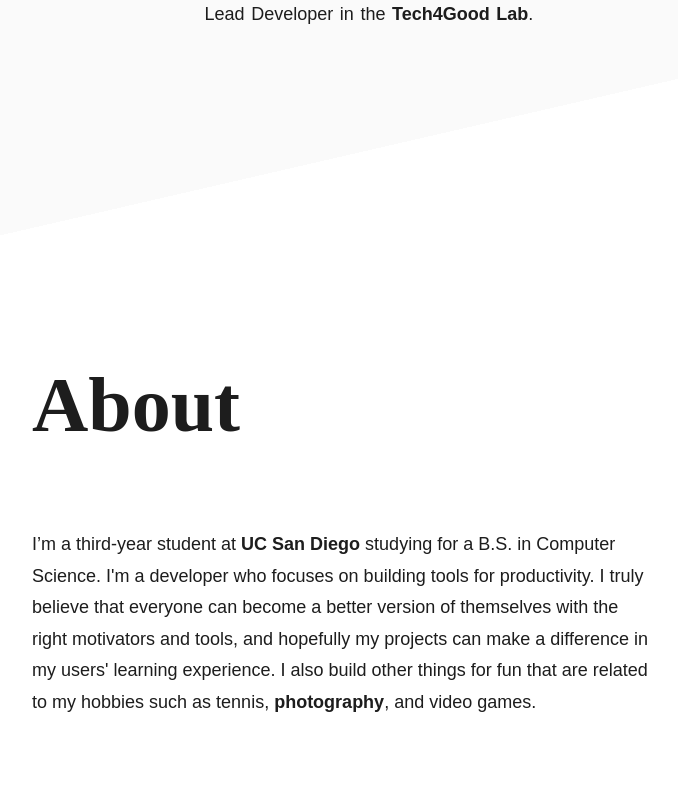
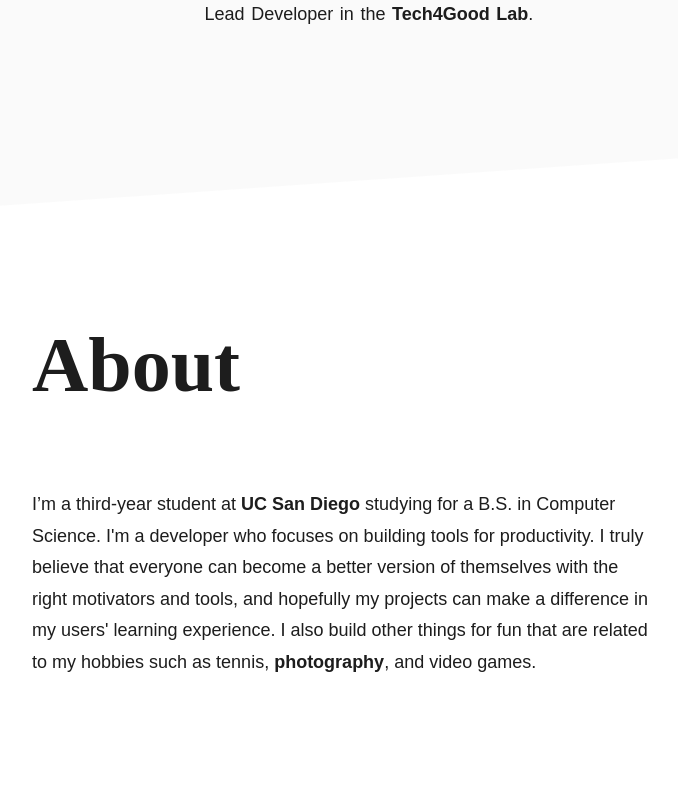
Before and after one commit to bdhmin/portfolio, a React (Create React App) app: page / in a window 1280 px wide. Shown: the part 480-1280 px from the top of the page, without its empty margins (128-806 px from the left). Built offline with nearby package versions, Linux system fonts and the light colour scheme; no server answers; a web font is replaced by a local one.

Commit message:
Prepared for ScrollMagic

```diff
--- a/package.json
+++ b/package.json
@@ -14,6 +14,7 @@
     "react-masonry-css": "^1.0.16",
     "react-router-dom": "^5.2.0",
     "react-scripts": "4.0.3",
+    "scrollmagic": "^2.0.8",
     "web-vitals": "^1.1.1"
   },
   "scripts": {
--- a/src/App/App.js
+++ b/src/App/App.js
@@ -13,7 +13,6 @@ function App() {
     <div className="App">
         <Router>
           <NavBar />
-
           <div className="body">
             <Switch>
               <Route exact path="/" component={Home}/>
--- a/src/App/Home/home.js
+++ b/src/App/Home/home.js
@@ -28,21 +28,26 @@ class Home extends Component {
       })
   }
 
+  /* <div className="status">
+    <h6><b>Live Status</b>: I'm { this.state.currentStatus }</h6>
+  </div> */
   render() {
     return (
-      <div className="Home">
+      <div className="home">
+
         <div className="Intro">
           <div className="Name">Bryan Min</div>
           <div className="Greeting">
             <h6>I’m a student studying Computer Science who loves front-end dev and aesthetic design. Currently, I'm an Undergraduate Research Assistant and Lead Developer in the <a className="t4g" href="https://tech4good.soe.ucsc.edu/#/" target="_blank" rel="noreferrer">Tech4Good Lab</a>.</h6>
-            {/* <div className="status">
-              <h6><b>Live Status</b>: I'm { this.state.currentStatus }</h6>
-            </div> */}
           </div>
         </div>
 
-        <About />
-        {/* <Projects /> */}
+        <div class="main">
+          <div class="about-component">
+            <About/>
+          </div>
+          <div class="angle-border"></div>
+        </div>
       </div>
     )
   }
--- a/src/App/Home/home.scss
+++ b/src/App/Home/home.scss
@@ -1,34 +1,25 @@
-.Home {
+.home {
   // TEMPORARY BORDER
   // border: solid 1px purple;
-
   width: 100vw;
   display: flex;
   flex-direction: column;
   justify-content: center;
   align-items: center;
-  // margin-top: 40vh;
 
 
 }
 
 .Intro {
-  // TEMPORARY BORDER
   // border: solid 1px red;
-
   width: 100vw;
   height: 100vh;
   display: flex;
   flex-direction: column;
   align-items: center;
-  margin-bottom: 40px;
+  background-color: #FAFAFA;
 
-  background: -webkit-linear-gradient(167deg, #FAFAFA 68%, #ffffff 60%);
-  background: -o-linear-gradient(167deg, #FAFAFA 68%, #ffffff 60%);
-  background: -moz-linear-gradient(167deg, #FAFAFA 68%, #ffffff 60%);
-  background: linear-gradient(167deg, #FAFAFA 68%, #ffffff 60%);
-
-  // background-position: 0 20vh;
+  // filter: blur(10px);
 
   .Name {
     font-family: 'lemonde-journal', serif;
@@ -38,20 +29,35 @@
     margin-top: 30vh;
     cursor: default;
   }
-  // .Name:hover {
-  //   color: #999794;
-  // }
 
   .Greeting {
-    // TEMPORARY BORDER
-    // border: solid 1px blue;
-
     margin-top: 30px;
     top: 20vh;
     height: fit-content;
     max-width: 615px;
     word-spacing: 1.6px;
+  }
+}
 
+.main {
+  position: relative;
+  width: 100%;
+  display: flex;
+  justify-content: center;
+  .about-component {
+    z-index: 3;
+    height: 700px;
+  }
+  .angle-border {
+    z-index: 2;
+    content:'';
+    position: absolute;
+    top: -150px;
+    left: 0;
+    width: 100%;
+    height: 600px;
+    background-color: #ffffff;
+    transform: skewY(-4deg);
   }
 }
 
--- a/src/App/NavBar/navbar.js
+++ b/src/App/NavBar/navbar.js
@@ -34,6 +34,9 @@ class NavBar extends Component {
               Email copied to clipboard!
             </div>
           </div>
+        <div class="background-border">
+          <div class="background"></div>
+        </div>
         <div className="Bar">
           <Brand />
 
--- a/src/App/NavBar/navbar.scss
+++ b/src/App/NavBar/navbar.scss
@@ -3,18 +3,33 @@
   // TEMPORARY BORDER
   // border: solid 1px lime;
 
-  position: absolute;
-  // left: 0;
+  position: fixed;
+  z-index: 100;
   top: 0;
-  // margin: 0 60px;
-  width: 960px;
+  width: 100%;
+  display: flex;
+  justify-content: center;
 
   .Bar {
     // border: red 1px solid;
+    width: 960px;
     display: flex;
     align-items: center;
     position: relative;
     justify-content: space-between;
+  }
+  .background-border {
+    .background {
+      z-index: 0;
+      position: absolute;
+      top: 0;
+      left: 0;
+      width: 100%;
+      height: 100%;
+      // -webkit-backdrop-filter: blur(8px);  /* Safari 9+ */
+      // backdrop-filter: blur(8px); /* Chrome and Opera */
+      // box-shadow: inset 0 0 0 100px rgba(255,255,255,0.08);
+    }
   }
 
 }
--- a/src/App/Socials/socials.js
+++ b/src/App/Socials/socials.js
@@ -12,17 +12,17 @@ function Socials() {
         GitHub
       </a>
 
-      <a class="insta" href="https://www.instagram.com/bryandmin/" target="_blank" rel="noreferrer">
+      {/* <a class="insta" href="https://www.instagram.com/bryandmin/" target="_blank" rel="noreferrer">
         Instagram
-      </a>
+      </a> */}
 
       <a class="vsco" href="https://vsco.co/bryanmin/gallery" target="_blank" rel="noreferrer">
         VSCO
       </a>
 
-      <a class="ytbe" href="https://www.youtube.com/channel/UCw1jdnAfvbwr61af2QdwDtw" target="_blank" rel="noreferrer">
+      {/* <a class="ytbe" href="https://www.youtube.com/channel/UCw1jdnAfvbwr61af2QdwDtw" target="_blank" rel="noreferrer">
         YouTube
-      </a>
+      </a> */}
 {/*
       <div className="Email">
         <svg xmlns="http://www.w3.org/2000/svg" viewBox="0 0 30 22.5">
```
Also changed, not shown: 2 other files (tests, documents, lock files or other folders).
